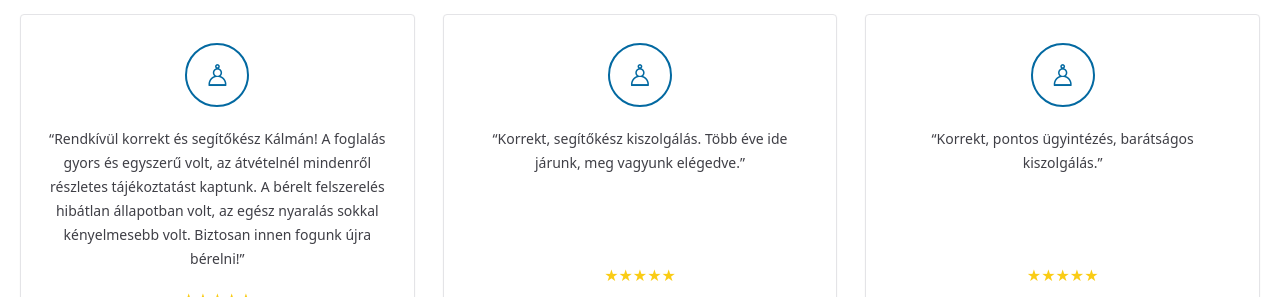
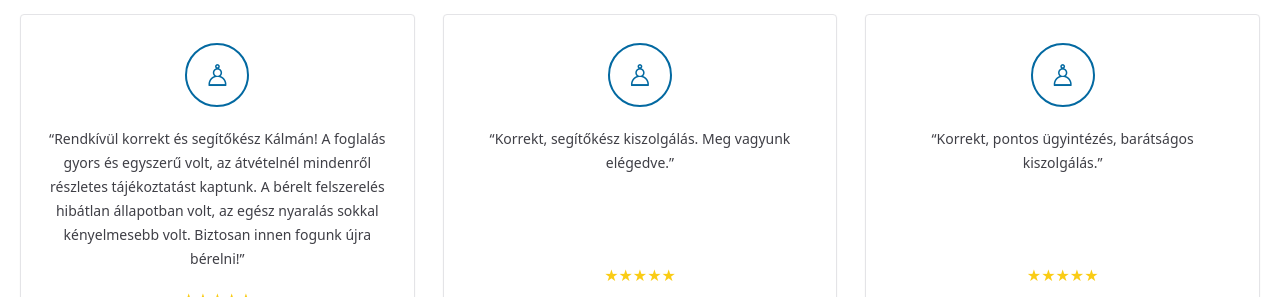
Before and after one commit to Bigbem111/tetoboxdunaujvaros.hu, a Next.js app: page / in a window 1280 px wide. Shown: the part 2460-2757 px from the top of the page. Built offline with nearby package versions, Linux system fonts and the light colour scheme.

Commit message:
Update page.jsx

```diff
--- a/app/page.jsx
+++ b/app/page.jsx
@@ -59,7 +59,7 @@ export default function TetoboxDunaujvarosWebsite() {
     },
     {
       name: 'J. István',
-      text: 'Korrekt, segítőkész kiszolgálás. Több éve ide járunk, meg vagyunk elégedve.',
+      text: 'Korrekt, segítőkész kiszolgálás. Meg vagyunk elégedve.',
     },
     {
       name: 'B. Péter',
```
